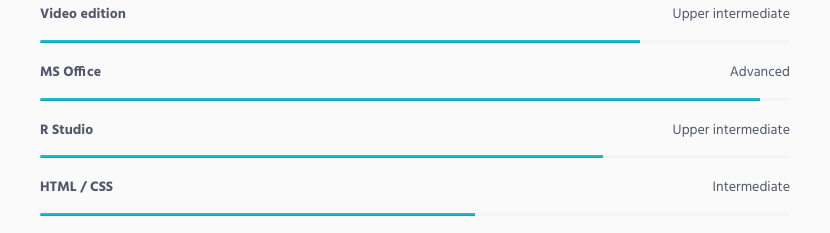
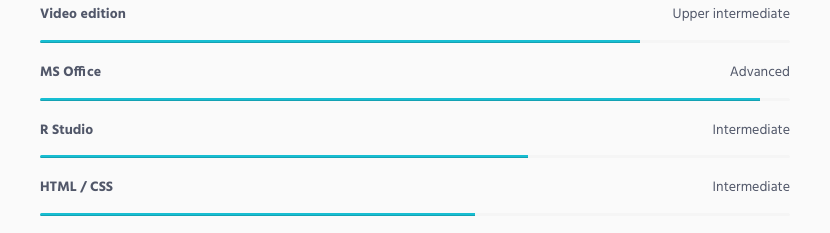
Before and after one commit to Carmen-Aguilar/portfolio, a plain HTML site: page index.html in a window 1280 px wide. Shown: the part 2440-2673 px from the top of the page, 420-1250 px from the left. Drawn offline with Linux system fonts and the light colour scheme.

Commit message:
Update index.html

```diff
--- a/index.html
+++ b/index.html
@@ -462,9 +462,9 @@
                 </div>
             </div>
             <div class="progress-box">
-                <h5>R Studio<span class="color-heading pull-right">Upper intermediate</span></h5>
+                <h5>R Studio<span class="color-heading pull-right">Intermediate</span></h5>
                 <div class="progress">
-                    <div class="progress-bar bg-color-base" role="progressbar" data-width="75"></div>
+                    <div class="progress-bar bg-color-base" role="progressbar" data-width="65"></div>
                 </div>
             </div>
             <div class="progress-box">
```
